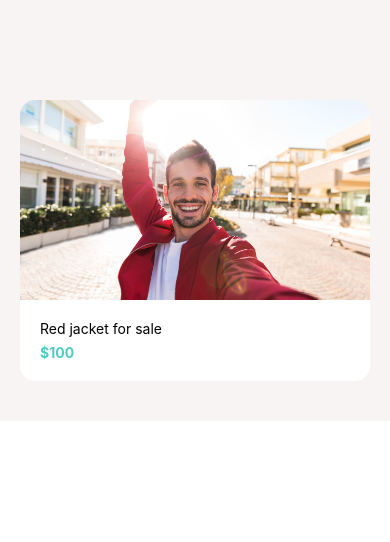
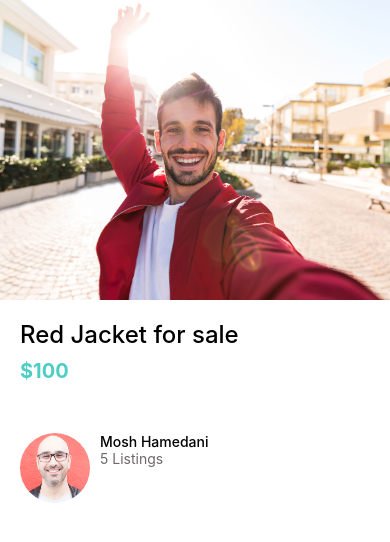
Before and after one commit to DGT-INT/Market_Place_Mobile_App, a React Native app: screen / in a window 390 px wide. Shown: the top 542 px of the page. Built offline with nearby package versions, Linux system fonts and the light colour scheme.

Commit message:
building list item component

```diff
--- a/App.js
+++ b/App.js
@@ -1,39 +1,5 @@
-import { StatusBar } from "expo-status-bar";
-import {
-  Dimensions,
-  StyleSheet,
-  Text,
-  View,
-  TouchableHighlight,
-  Image,
-  Button,
-  Alert,
-  Platform,
-  useWindowDimensions,
-} from "react-native";
-import { SafeAreaView, SafeAreaProvider } from "react-native-safe-area-context";
-import { useDeviceOrientation } from "@react-native-community/hooks";
-import WelcomeScreen from "./app/assets/WelcomeScreen";
-import ViewImageScreen from "./app/ViewImageScreen";
-import AppText from "./app/components/AppText/AppText";
-import { MaterialCommunityIcons } from "@expo/vector-icons";
-import AppButton from "./app/components/AppButton";
-import Card from "./app/components/Card";
+import ListingDetailsScreen from "./app/screens/ListingDetailsScreen";
 
 export default function App() {
-  return (
-    <View
-      style={{
-        backgroundColor: "#f8f4f4",
-        padding: 20,
-        paddingTop: 100,
-      }}
-    >
-      <Card
-        title="Red jacket for sale"
-        subTitle="$100"
-        image={require("./app/assets/jacket.jpg")}
-      />
-    </View>
-  );
+  return <ListingDetailsScreen />;
 }
--- a/app/components/AppText/AppText.js
+++ b/app/components/AppText/AppText.js
@@ -4,7 +4,7 @@
 import styles from "./styles";
 
 function AppText({ children, style }) {
-  return <Text style={[style.Text, style]}>{children}</Text>;
+  return <Text style={[styles.Text, style]}>{children}</Text>;
 }
 
 export default AppText;
--- /dev/null
+++ b/app/components/ListItem.js
@@ -0,0 +1,36 @@
+import React from "react";
+import { View, StyleSheet, Image } from "react-native";
+import AppText from "./AppText";
+import colors from "../config/colors";
+
+function ListItem({ title, subTitle, image }) {
+  return (
+    <View style={styles.container}>
+      <Image style={styles.image} source={image} />
+      <View>
+        <AppText style={styles.title}>{title}</AppText>
+        <AppText style={styles.subTitle}>{subTitle}</AppText>
+      </View>
+    </View>
+  );
+}
+
+const styles = StyleSheet.create({
+  container: {
+    flexDirection: "row",
+  },
+  image: {
+    width: 70,
+    height: 70,
+    borderRadius: 35,
+    marginRight: 10,
+  },
+  subTitle: {
+    color: colors.medium,
+  },
+  title: {
+    fontWeight: "500",
+  },
+});
+
+export default ListItem;
--- a/app/config/colors.js
+++ b/app/config/colors.js
@@ -3,4 +3,5 @@
   secondary: "#4ecdc4",
   black: "#000",
   white: "#fff",
+  medium: "#6e6969",
 };
--- /dev/null
+++ b/app/screens/ListingDetailsScreen.js
@@ -0,0 +1,49 @@
+import React from "react";
+import { Image, View, StyleSheet } from "react-native";
+import AppText from "../components/AppText";
+import colors from "../config/colors";
+import ListItem from "../components/ListItem";
+
+function ListingDetailsScreen(props) {
+  return (
+    <View>
+      <Image style={styles.image} source={require("../assets/jacket.jpg")} />
+      <View style={styles.detailsContainer}>
+        <AppText style={styles.title}>Red Jacket for sale</AppText>
+        <AppText style={styles.price}>$100</AppText>
+        <View style={styles.userContainer}>
+          <ListItem
+            image={require("../assets/mosh.jpg")}
+            title="Mosh Hamedani"
+            subTitle="5 Listings"
+          />
+        </View>
+      </View>
+    </View>
+  );
+}
+
+const styles = StyleSheet.create({
+  image: {
+    width: "100%",
+    height: 300,
+  },
+  detailsContainer: {
+    padding: 20,
+  },
+  price: {
+    color: colors.secondary,
+    fontWeight: "bold",
+    fontSize: 20,
+    marginVertical: 10,
+  },
+  title: {
+    fontSize: 24,
+    fontWeight: 500,
+  },
+  userContainer: {
+    marginVertical: 40,
+  },
+});
+
+export default ListingDetailsScreen;
```
Also changed, not shown: app/screens/ViewImageScreen.js (renamed from app/ViewImageScreen.js).
